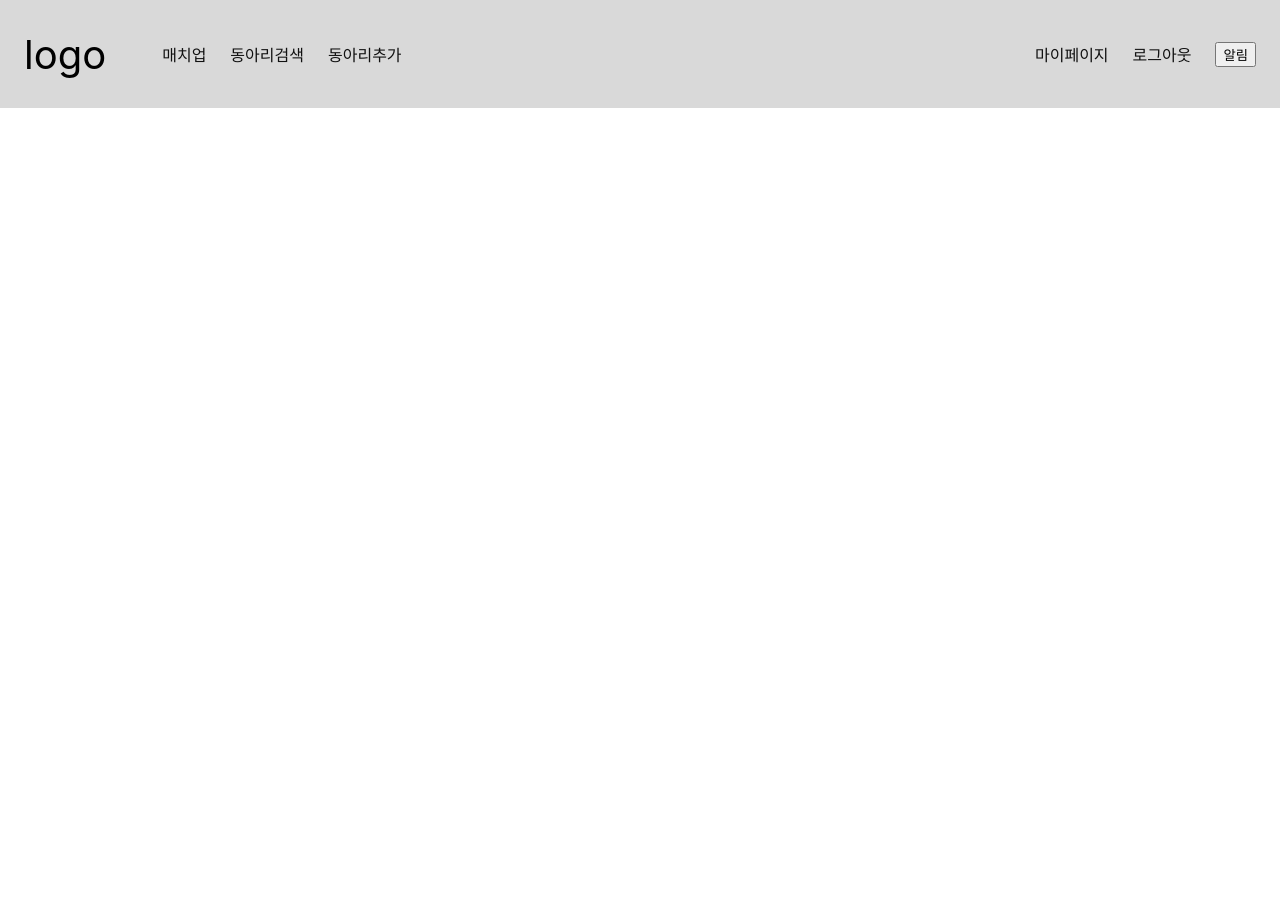
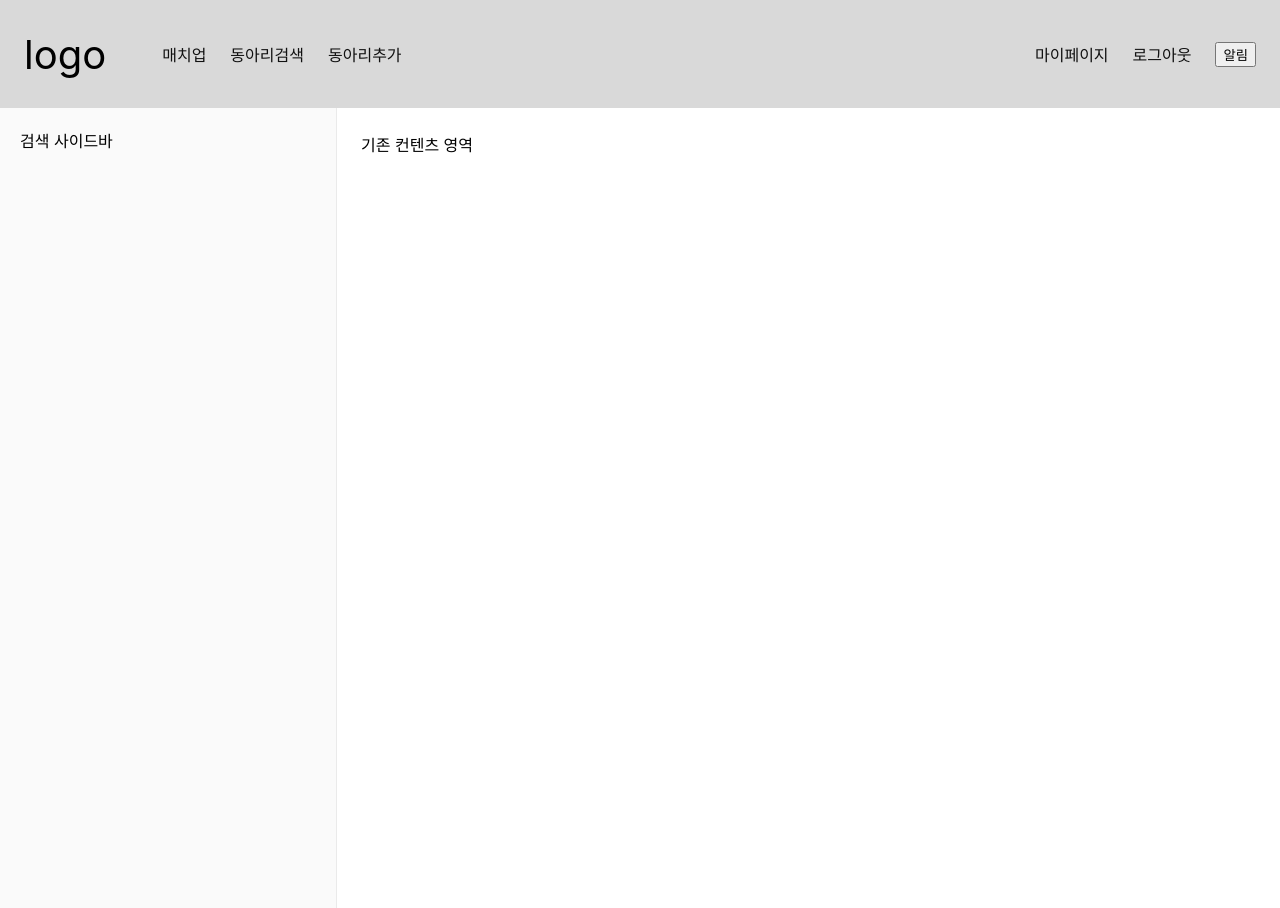
Before and after one commit to LikeLionHGU/Campus_Match_Front, a React (Create React App) app: page / in a window 1280 px wide. Before the commit the page ends 800 px from the top, so only its background shows below. Built offline with nearby package versions, Linux system fonts and the light colour scheme.

Commit message:
Add club_page basic grid

```diff
--- a/src/App.js
+++ b/src/App.js
@@ -1,10 +1,15 @@
 import logo from './logo.svg';
 import './App.css';
 import Header from './components/header/Header';
+import Club_Page from './pages/club_page/Club_page';
 
 function App() {
   return (
-    <Header/>
+    <>
+      <Header/>
+      <Club_Page/>
+    </>
+
   );
 }
 
--- /dev/null
+++ b/src/pages/club_page/Club_page.css
@@ -0,0 +1,20 @@
+.layout {
+  display: flex;
+  width: 100%;
+  min-height: 100vh;
+}
+
+.sidebar {
+  width: 337px;
+  background: #fafafa;
+  border-right: 1px solid #eaeaea;
+
+  padding: 20px;
+  box-sizing: border-box;
+}
+
+.main {
+  flex: 1;
+  padding: 24px;
+  box-sizing: border-box;
+}
--- a/src/pages/club_page/Club_page.js
+++ b/src/pages/club_page/Club_page.js
@@ -0,0 +1,20 @@
+import './Club_page.css';
+
+const Club_Page = () =>{
+    return(
+        <>
+            <div className="layout">
+
+                <div className="sidebar">
+                    검색 사이드바
+                </div>
+
+                <div className="main">
+                    기존 컨텐츠 영역
+                </div>
+            </div>
+        </>
+    )
+}
+
+export default Club_Page;
```
